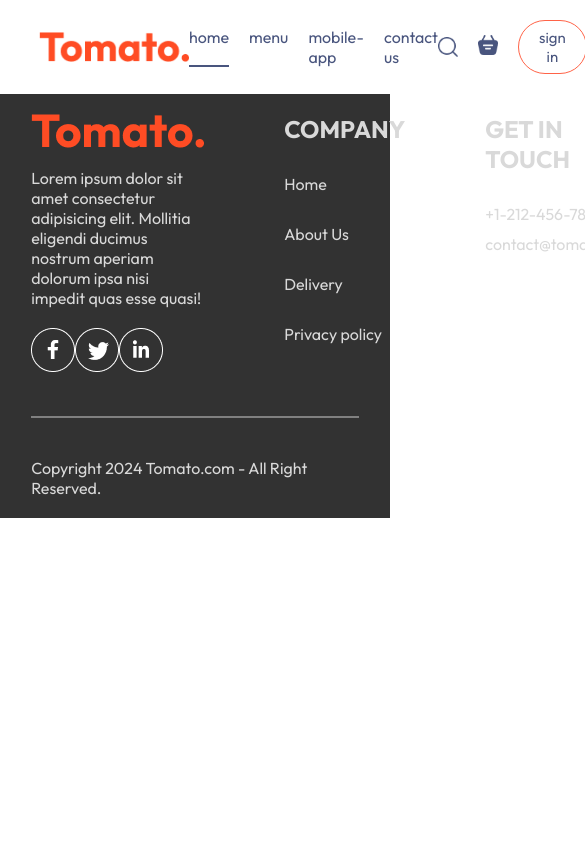
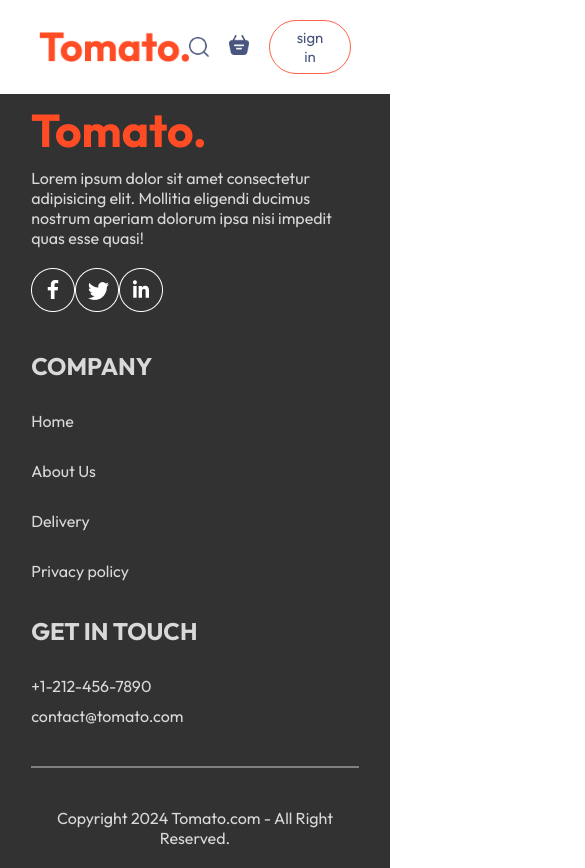
Before and after one commit to HudsonWayne/Food-Del, a React (Vite) app: page /order in a window 390 px wide. Shown: the top 868 px of the page, 585 px wide, since content can reach past the window. Before the commit the page ends 844 px from the top, so only its background shows below. Built offline with nearby package versions, Linux system fonts and the light colour scheme.

Commit message:
added a form

```diff
--- a/src/App.jsx
+++ b/src/App.jsx
@@ -4,12 +4,17 @@
 import Cart from "./pages/Cart/Cart";
 import PlaceOrder from "./pages/PlaceOrder/PlaceOrder";
 import { Footer } from "./components/Footer/Footer";
+import { useState } from "react";
+import { LoginPopup } from "./components/LoginPopup/LoginPopup";
 
 const App = () => {
+
+  const[showLogin,setShowLogin] = useState(false)
   return (
     <>
+    {showLogin?<LoginPopup setShowLogin={setShowLogin} />:<></>}
       <div className="app">
-        <Navbar />
+        <Navbar setShowLogin={setShowLogin} />
         <Routes>
           <Route path="/" element={<Home />} />
           <Route path="/cart" element={<Cart />} />
--- a/src/components/AppDownload/AppDownload.css
+++ b/src/components/AppDownload/AppDownload.css
@@ -23,10 +23,28 @@
 }
 @media (max-width:1050px) {
     navbar .logo{
+        width: 140px;
+    }
+    .navbar-menu{
+        gap: 20px;
+        font-size: 17px;
+    }
+    .navbar-right{
+        gap: 30px;
+    }
+    .navbar-right img{
+        width: 22px;
+    }
+    .navbar-right button{
+        padding: 8px 25px;
+    }
+}
+@media (max-width:900px) {
+    navbar .logo{
         width: 120px;
     }
     .navbar-menu{
-        gap: 20px;
+        gap: 15px;
         font-size: 16px;
     }
     .navbar-right{
@@ -40,3 +58,9 @@
         font-size: 15px;
     }
 }
+@media (max-width:750px) {
+
+    .navbar-menu{
+    display: none;
+    }
+}
--- a/src/components/ExploreMenu/ExploreMenu.css
+++ b/src/components/ExploreMenu/ExploreMenu.css
@@ -46,3 +46,10 @@
     border: 4px solid tomato;
     padding: 2px;
   }
+  @media(max-width:1050px){
+    .explore-menu-text{
+        max-width: 100%;
+        font-size: 14px;
+
+    }
+  }
--- a/src/components/FoodItem/FoodItem.css
+++ b/src/components/FoodItem/FoodItem.css
@@ -76,3 +76,13 @@
 .food-item-counter img{
     width: 30px;
 }
+@media(max-width:750px){
+    .footer-content{
+        display: flex;
+        flex-direction: column;
+        gap: 35px;
+    }
+    .footer-copyright{
+        text-align: center;
+    }
+}
--- a/src/components/Footer/Footer.css
+++ b/src/components/Footer/Footer.css
@@ -34,3 +34,13 @@
     background-color: grey;
     border: none;
 }
+@media(max-width:750px){
+    .footer-content{
+        display: flex;
+        flex-direction: column;
+        gap: 35px;
+    }
+    .footer-copyright{
+        text-align: center;
+    }
+}
--- a/src/components/Header/Header.css
+++ b/src/components/Header/Header.css
@@ -34,3 +34,19 @@
     font-size: max(1vw,13px);
     border-radius: 50px;
 }
+@media(max-width:1050px){
+    .header-contents{
+        max-width: 45%;
+    }
+}
+@media(max-width:750px){
+    .header{
+        max-width: 100%;
+    }
+    .header-contents p{
+        display: none;
+    }
+    .header-contents button{
+        padding: 2vw 4vw;
+    }
+}
--- /dev/null
+++ b/src/components/LoginPopup/LoginPopup.jsx
@@ -0,0 +1,26 @@
+
+import { useState } from 'react'
+import './LoginPopup.css'
+import { assets } from '../../assets/assets'
+
+export const LoginPopup = (setShowLogin) => {
+
+    const [currState, setCurrState] = useState("Login")
+
+  return (
+    <div className="login-popup">
+        <form className="login-popup-container">
+            <div className="login-popup-title">
+                <h2>{currState}</h2>
+                <img onClick={()=>setShowLogin(false)} src={assets.cross_icon} alt="" />
+            </div>
+            <div className="login-popup-inputs">
+                <input type="text" placeholder='Your name' required/>
+                <input type="email" placeholder='Your email' required/>
+                <input type="password" placeholder='Password' required/>
+            </div>
+            <button>{currState==="Sign Up"?"Create account":"Login"}</button>
+        </form>
+    </div>
+  )
+}
--- a/src/components/Navbar/Navbar.jsx
+++ b/src/components/Navbar/Navbar.jsx
@@ -1,9 +1,10 @@
 // import React from 'react'
+import { Link } from 'react-router-dom';
 import {assets} from '../../assets/assets'
 import './Navbar.css'
 import { useState } from 'react';
 
-const Navbar = () => {
+const Navbar = ({setShowLogin}) => {
     const [menu, setMenu] = useState("home");
 
 
@@ -11,10 +12,10 @@
     <div className="navbar">
         <img src={assets.logo} alt="" className='logo' />
         <ul className="navbar-menu">
-        <li onClick={()=>setMenu("home")} className={menu==="home"?"active":""}>home</li>
-            <li onClick={()=>setMenu("menu")} className={menu==="menu"?"active":""}>menu</li>
-            <li onClick={()=>setMenu("mobile-app")} className={menu==="mobile-app"?"active":""}>mobile-app</li>
-            <li onClick={()=>setMenu("contact-us")} className={menu==="contact-us"?"active":""}>contact us</li>
+            <Link to='/' onClick={()=>setMenu("home")} className={menu==="home"?"active":""}>home</Link>
+            <a href='#explore-menu' onClick={()=>setMenu("menu")} className={menu==="menu"?"active":""}>menu</a>
+            <a href='#app-download' onClick={()=>setMenu("mobile-app")} className={menu==="mobile-app"?"active":""}>mobile-app</a>
+            <a href='#footer' onClick={()=>setMenu("contact-us")} className={menu==="contact-us"?"active":""}>contact us</a>
         </ul>
         <div className="navbar-right">
             <img src={assets.search_icon} alt="" />
@@ -22,7 +23,7 @@
                 <img src={assets.basket_icon} alt="" />
                 <div className="dot"></div>
             </div>
-            <button>sign in</button>
+            <button onClick={()=>setShowLogin(true)}>sign in</button>
         </div>
     </div>
   )
--- a/src/index.css
+++ b/src/index.css
@@ -5,6 +5,7 @@
   margin: 0;
   box-sizing: border-box;
   font-family: Outfit;
+  scroll-behavior: smooth;
 }
 body{
   height: 100vh;
```
Also changed, not shown: src/components/LoginPopup/LoginPopup.css (added).
